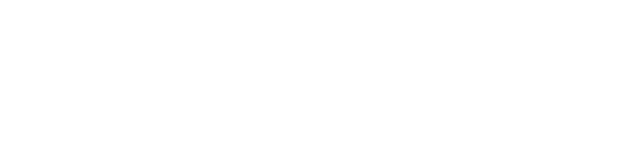
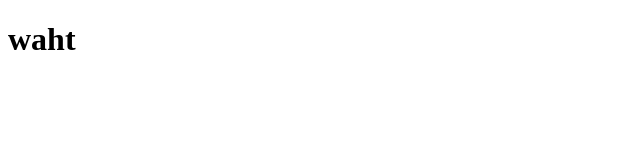
Before and after one commit to alsy-dev/git-one, a plain HTML site: page index.html in a window 1280 px wide. Shown: the whole page, without its empty margins (0-640 px from the left). Drawn offline with Linux system fonts and the light colour scheme.

Commit message:
added h1

```diff
--- a/index.html
+++ b/index.html
@@ -6,6 +6,6 @@
     <title>Documenasa ha sh t</title>
 </head>
 <body>
-
+    <h1>waht</h1>
 </body>
 </html>
```
